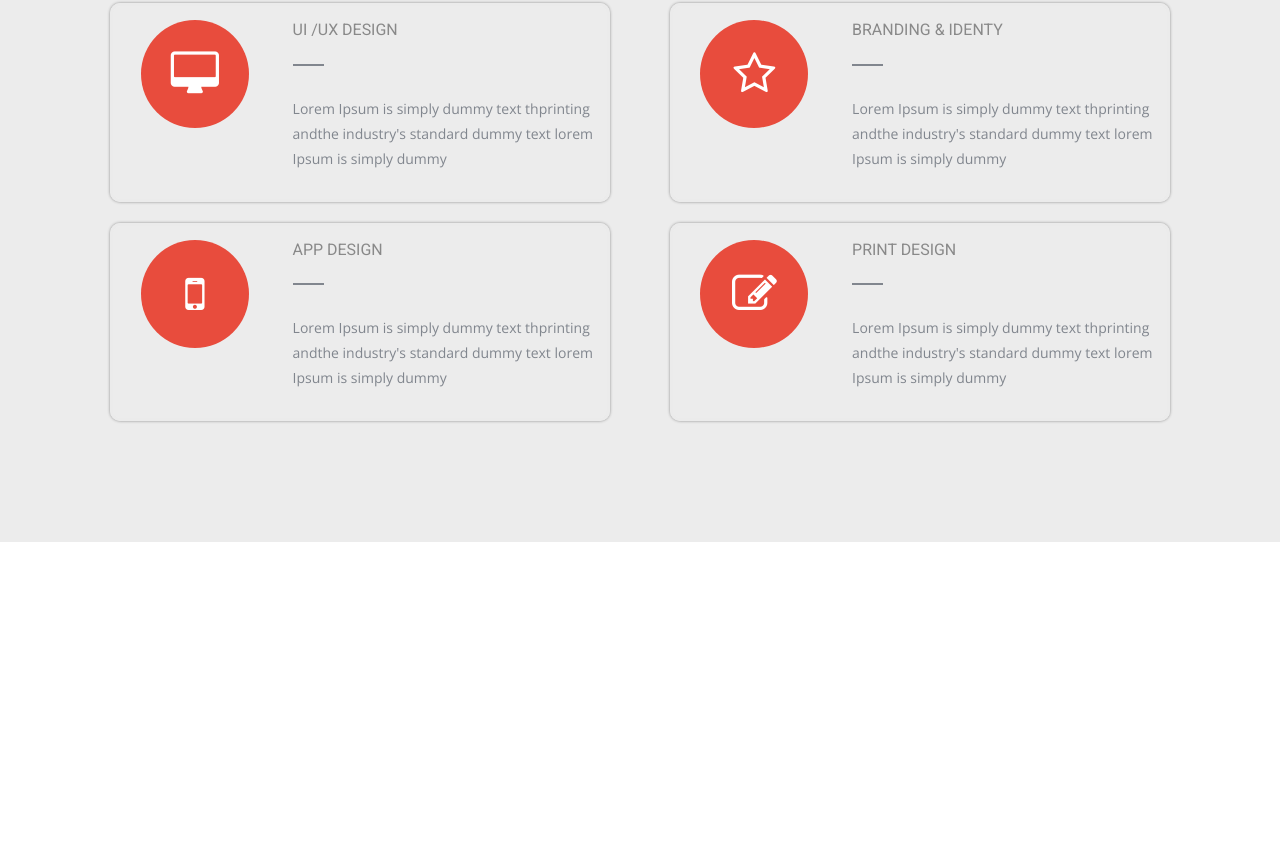
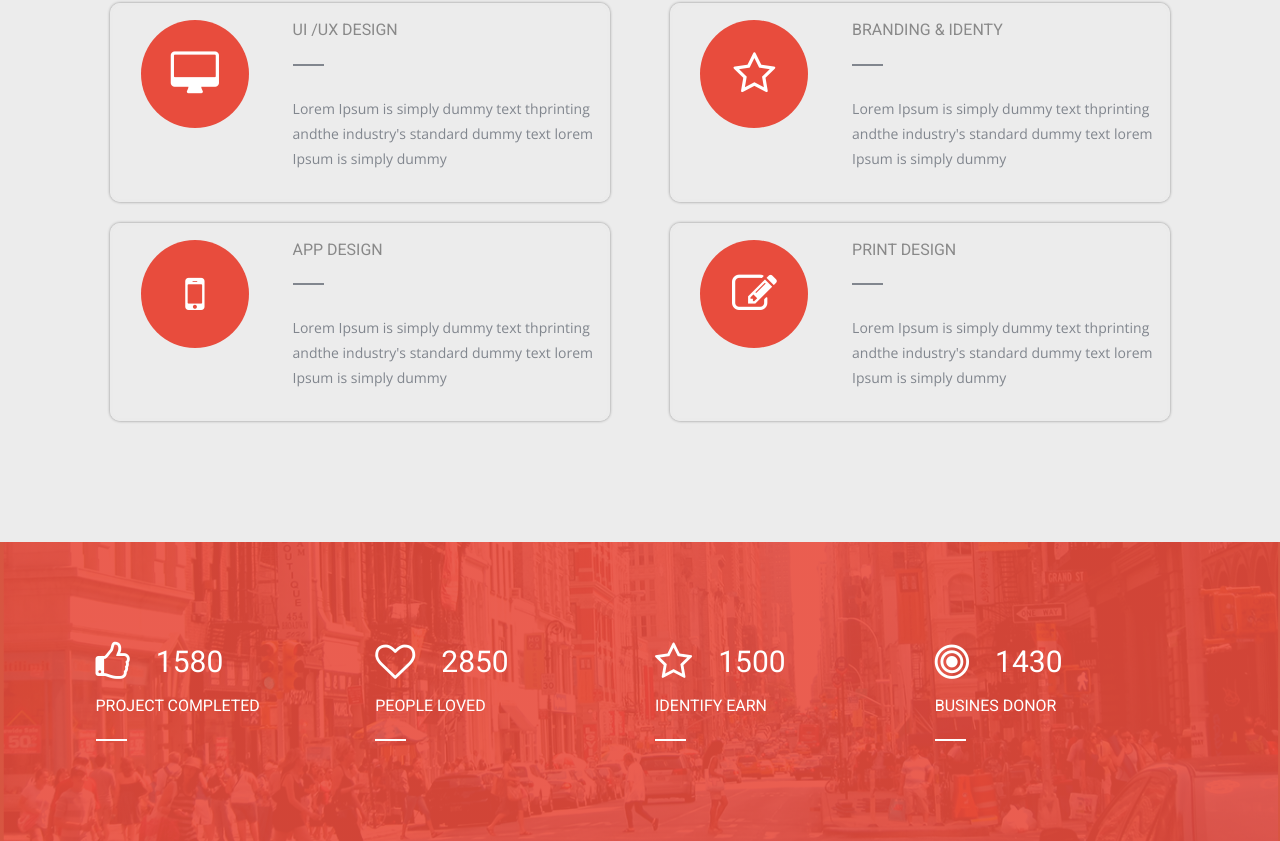
Before and after one commit to maximus986/graxpo, a plain HTML site: page index.html in a window 1280 px wide. Shown: the part 1586-2427 px from the top of the page. Before the commit the page ends 2128 px from the top, so only its background shows below. Drawn offline with nearby package versions, Linux system fonts and the light colour scheme.

Commit message:
Portfolio section finished

```diff
--- a/css/responsive.css
+++ b/css/responsive.css
@@ -1,6 +1,8 @@
 
 @media(min-width:576px){
-
+    .portfolio .item-title-line-margin-fluid:after {
+        margin: 24px 0 0;
+    }
 
 
 
@@ -50,6 +52,8 @@
 
 
 
+
+
 }
 
 
--- a/css/style.css
+++ b/css/style.css
@@ -188,7 +188,7 @@ p {
     border-radius: 50%;
     color: #fff;
     font-size: 45px;
-    background: #E84C3D;
+    background: #e84c3d;
     -webkit-transition: 0.4s linear;
     transition: 0.4s linear;
 }
@@ -211,3 +211,32 @@ p {
 .features .features-item:hover .section-item-title {
     color: #fff;
 }
+
+.portfolio {
+    background-size: cover;
+    background-position: center;
+}
+
+.portfolio .portfolio-item .portfolio-item-counter-icon {
+    font-size: 40px;
+    margin-right: 26px;
+}
+
+.portfolio .portfolio-item .portfolio-item-counter-number {
+    font-size: 30px;
+    margin: 0;
+    line-height: 1;
+}
+
+.portfolio .section-item-title {
+    color: #fff;
+    margin: 0;
+}
+
+.portfolio .item-title-line:after {
+    background: #fff;
+}
+
+.portfolio .item-title-line-margin-fluid:after {
+    margin: 24px auto 0;
+}
--- a/index.html
+++ b/index.html
@@ -178,7 +178,7 @@
                                     <aside class="features-item-content">
                                         <h4 class="section-item-title item-title-line item-title-line-margin-fluid">print
                                             design</h4>
-                                        <p class="features-item-content-description tex-white">
+                                        <p class="features-item-content-description">
                                             Lorem Ipsum is simply dummy text thprinting andthe
                                             industry's standard dummy text lorem Ipsum is simply dummy
                                         </p>
@@ -190,7 +190,56 @@
                 </div>
             </div>
         </section>
-
+        <section class="portfolio py-5 custom-padding text-white text-center text-sm-left" id="portfolio" style="background-image: linear-gradient(to right, rgba(232, 76, 61, 0.9), rgba(232, 76, 61, 0.9)), url(img/statistics.jpg)">
+            <div class="container">
+                <div class="row">
+                    <div class="col-12 col-sm-6 col-md-3 mb-5 mb-md-0">
+                        <article class="portfolio-item d-inline-block">
+                            <div class="portfolio-item-counter d-flex align-items-center justify-content-center justify-content-sm-start mb-3">
+                                <span class="fa fa-thumbs-o-up portfolio-item-counter-icon"></span>
+                                <p class="portfolio-item-counter-number roboto">1580</p>
+                            </div>
+                            <h4 class="section-item-title item-title-line item-title-line-margin-fluid">
+                                project completed
+                            </h4>
+                        </article>
+                    </div>
+                    <div class="col-12 col-sm-6 col-md-3 mb-5 mb-md-0">
+                        <article class="portfolio-item d-inline-block">
+                            <div class="portfolio-item-counter d-flex align-items-center justify-content-sm-start mb-3">
+                                <span class="fa fa-heart-o portfolio-item-counter-icon"></span>
+                                <p class="portfolio-item-counter-number roboto">2850</p>
+                            </div>
+                            <h4 class="section-item-title item-title-line item-title-line-margin-fluid">
+                                people loved
+                            </h4>
+                        </article>
+                    </div>
+                    <div class="col-12 col-sm-6 col-md-3 mb-5 mb-sm-0">
+                        <article class="portfolio-item d-inline-block">
+                            <div class="portfolio-item-counter d-flex align-items-center justify-content-sm-start mb-3">
+                                <span class="fa fa-star-o portfolio-item-counter-icon"></span>
+                                <p class="portfolio-item-counter-number roboto">1500</p>
+                            </div>
+                            <h4 class="section-item-title item-title-line item-title-line-margin-fluid">
+                                identify earn
+                            </h4>
+                        </article>
+                    </div>
+                    <div class="col-12 col-sm-6 col-md-3">
+                        <article class="portfolio-item d-inline-block">
+                            <div class="portfolio-item-counter d-flex align-items-center justify-content-sm-start mb-3">
+                                <span class="fa fa-bullseye portfolio-item-counter-icon"></span>
+                                <p class="portfolio-item-counter-number roboto">1430</p>
+                            </div>
+                            <h4 class="section-item-title item-title-line item-title-line-margin-fluid">
+                                busines donor
+                            </h4>
+                        </article>
+                    </div>
+                </div>
+            </div>
+        </section>
 
 
 
```
